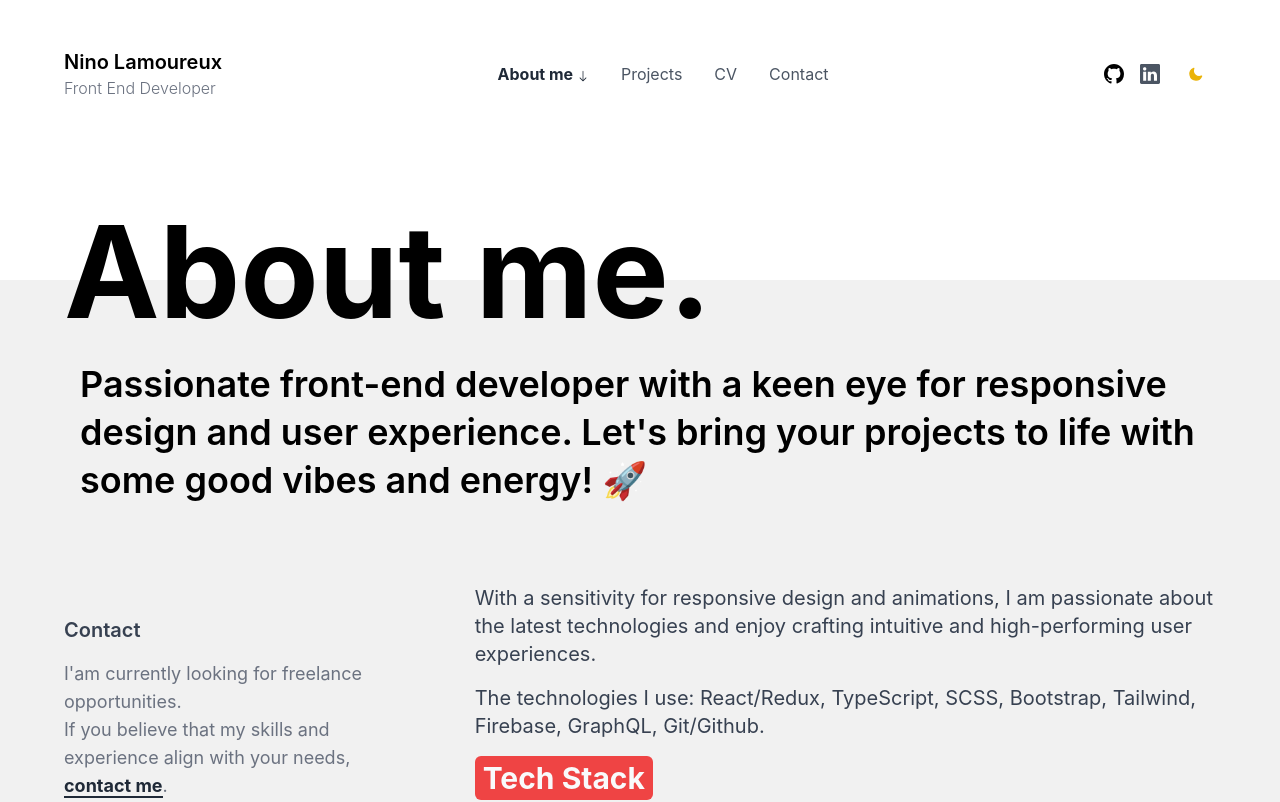
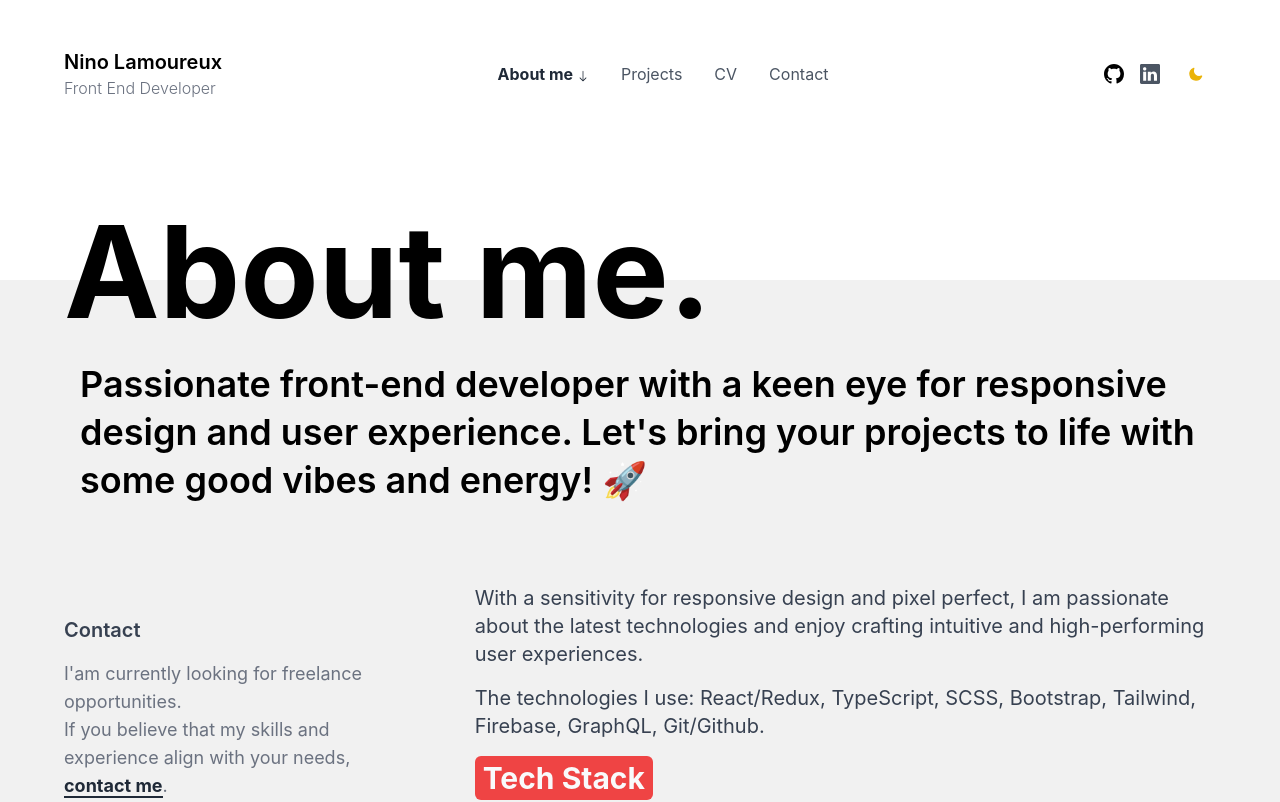
Before and after one commit to ninolam/nino-portfolio, a Next.js app: page /about in a window 1280 px wide. Shown: the top 802 px of the page. Built offline with nearby package versions, Linux system fonts and the light colour scheme.

Commit message:
update text

```diff
--- a/constants/data.js
+++ b/constants/data.js
@@ -35,7 +35,7 @@ const userData = {
     title:
       "Passionate front-end developer with a keen eye for responsive design and user experience. Let's bring your projects to life with some good vibes and energy! 🚀",
     description: [
-      `With a sensitivity for responsive design and animations, I am passionate about the latest technologies and enjoy crafting intuitive and high-performing user experiences.      `,
+      `With a sensitivity for responsive design and pixel perfect, I am passionate about the latest technologies and enjoy crafting intuitive and high-performing user experiences.`,
       `The technologies I use: React/Redux, TypeScript, SCSS, Bootstrap, Tailwind, Firebase, GraphQL, Git/Github.`,
     ]
   },
```
